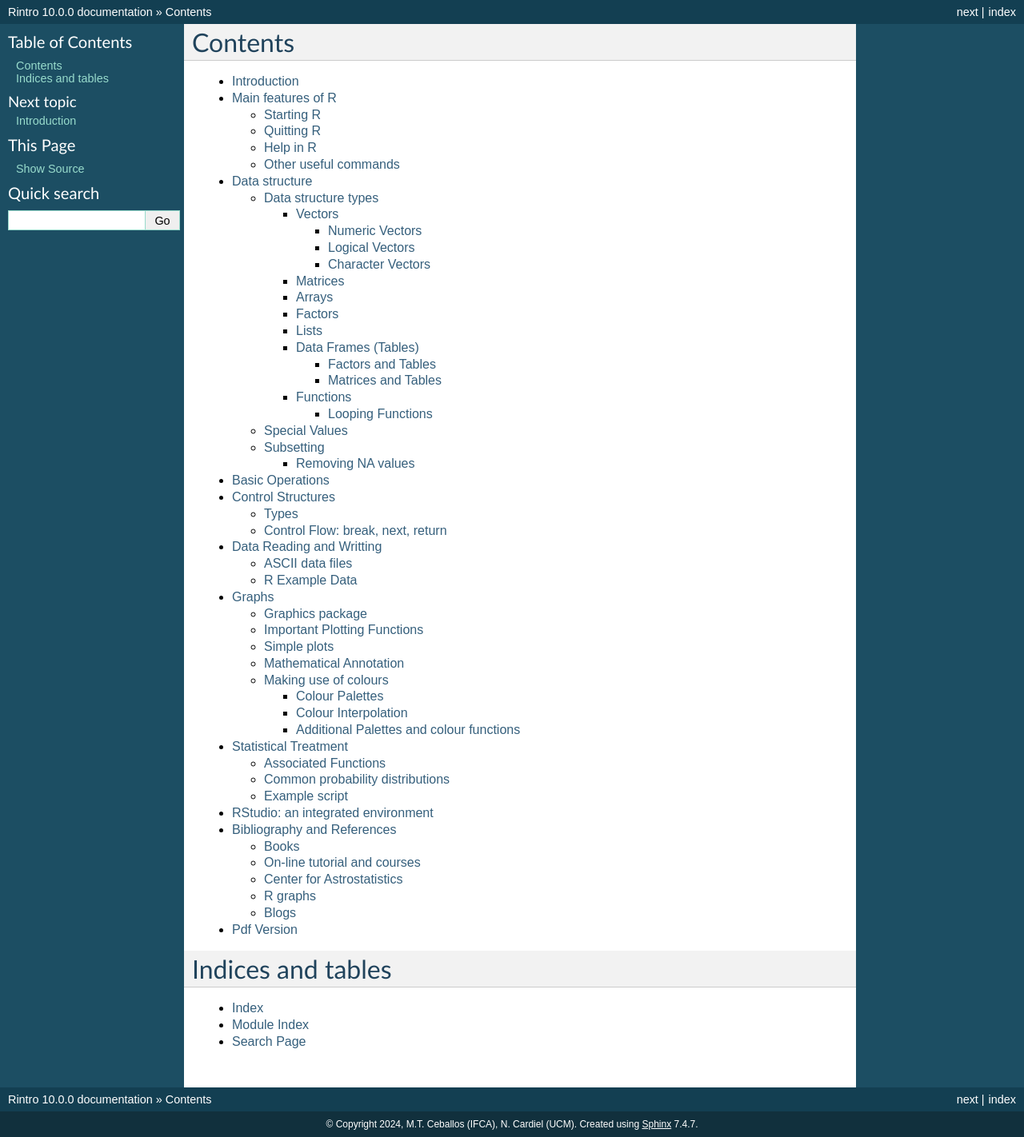
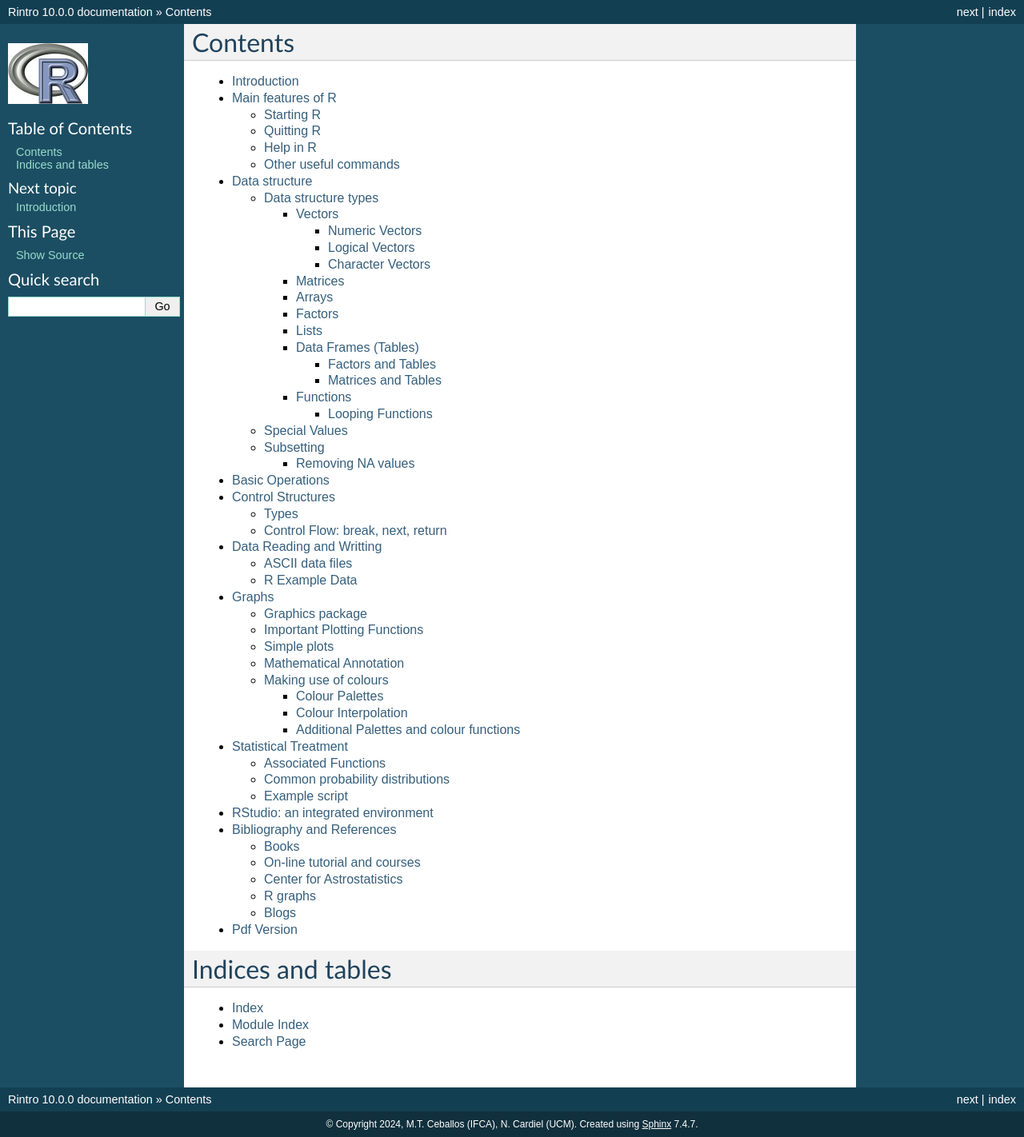
Before and after one commit to mtceballos/Rintro, a Sphinx documentation site: the page built from doc/index.rst, in a window 1280 px wide. Shown: the whole page at 80% size. Built offline with Sphinx 7.4.7, drawn with Linux system fonts in a browser that asks for light colours.

Commit message:
Update conf.py: add R logo

```diff
--- a/doc/conf.py
+++ b/doc/conf.py
@@ -24,6 +24,7 @@ templates_path = ['_templates']
 html_theme = 'alabaster'
 html_theme = 'classic'
 html_static_path = ['_static']
+html_logo = '_static/Rlogo.jpg'
 
 # from previous configuration
 #===============================
```
